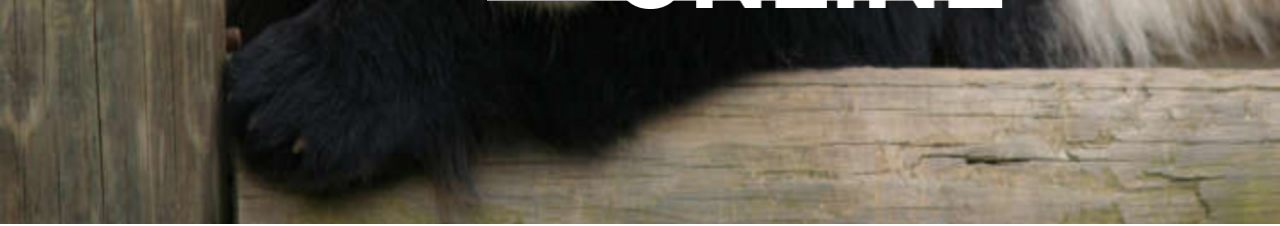
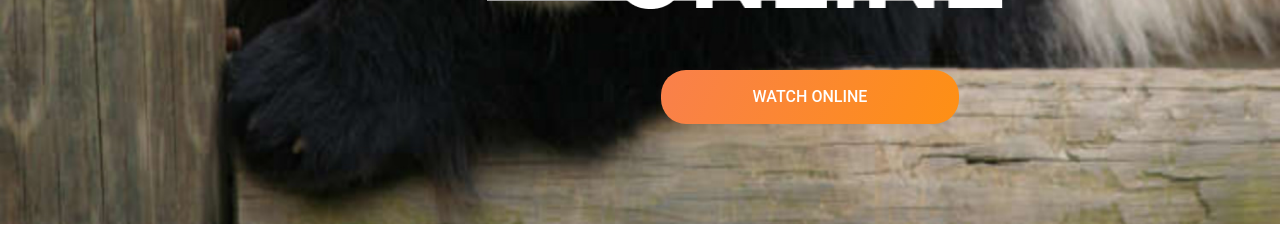
Before and after one commit to fogirtamo/online-zoo, a React (Create React App) app: page / in a window 1280 px wide. Shown: the part 556-782 px from the top of the page. Built offline with nearby package versions, Linux system fonts and the light colour scheme; grey boxes are pictures that could not be loaded.

Commit message:
feat: add button

```diff
--- /dev/null
+++ b/src/components/UI/button/Button.jsx
@@ -0,0 +1,13 @@
+import React, { Children } from "react";
+import cl from './Button.module.css'
+
+
+const Button = (props) => {
+     return (
+        <button className={cl.button}>
+           {props.children}
+        </button>
+    );
+};
+
+export default Button;
--- /dev/null
+++ b/src/components/UI/button/Button.module.css
@@ -0,0 +1,22 @@
+.button {
+    position: absolute;
+    width: 298px;
+    height: 54px;
+    background: linear-gradient(113.96deg, #F9804B 1.49%, #FE9013 101.44%);
+    border: none;
+    border-radius: 25px;
+    font-family: 'Roboto';
+    font-style: normal;
+    font-weight: 500;
+    font-size: 16px;
+    line-height: 140%;
+    text-align: center;
+    text-transform: uppercase;
+    color: #FFFFFF;
+    margin-top: 534px;
+    margin-left: 174px;
+}
+
+.button:hover {
+    cursor: pointer;
+}
--- a/src/components/Watch.jsx
+++ b/src/components/Watch.jsx
@@ -1,6 +1,6 @@
 import React from "react";
-
 import cl from './Watch.module.css'
+import Button from "./UI/button/Button";
 
 
 const Watch = () => {
@@ -10,6 +10,8 @@ const Watch = () => {
             </div>
             <div className={cl.watch_text}>
             </div>
+
+            <Button>Watch online</Button>
         </div>
     );
 };
--- a/src/sections/Panda.jsx
+++ b/src/sections/Panda.jsx
@@ -9,7 +9,6 @@ const Panda = () => {
         <div className={cl.panda}>
             <Navbar/>
             <Watch/>
-
         </div>
     );
 };
```
